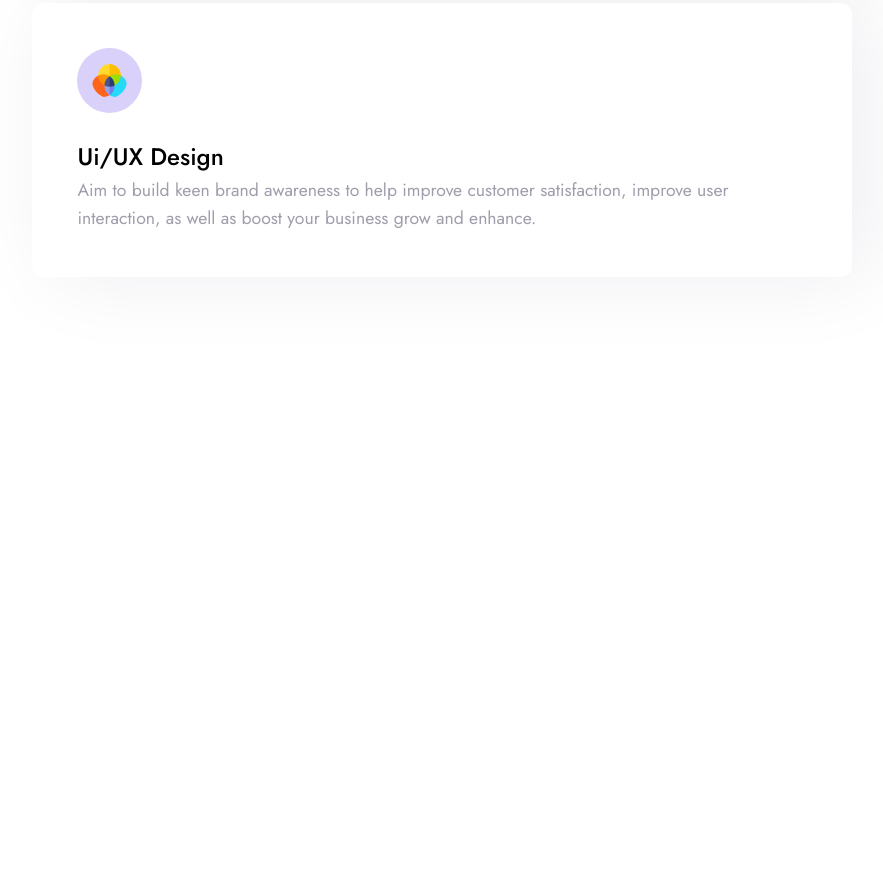
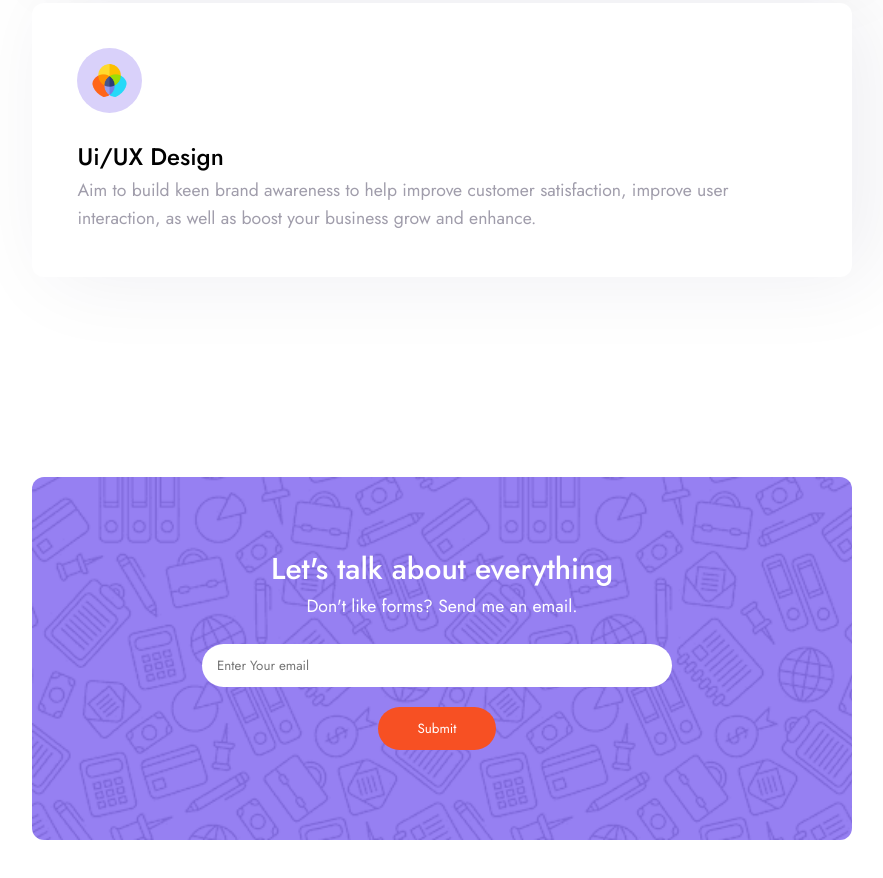
Before and after one commit to Sama-Liyanage/My-Portfolio, a plain HTML site: page index.html in a window 1280 px wide. Shown: the part 4391-5269 px from the top of the page, without its empty margins (198-1081 px from the left). Before the commit the page ends 4768 px from the top, so only its background shows below. Drawn offline with nearby package versions, Linux system fonts and the light colour scheme.

Commit message:
Complete Contact Section

```diff
--- a/assets/CSS/style.css
+++ b/assets/CSS/style.css
@@ -378,3 +378,51 @@ header.sticky{
     will-change: transform;
     transform: perspective(1000px) rotateX(4.80deg) rotateY(10.23deg) scale3d(1.05,1.05,1.05);
 }
+
+/*Contact*/
+.contact{
+    background: #8067f0eb;
+    width: 64%;
+    margin: 100px auto;
+    padding: 70px 150px;
+    display: flex;
+    align-items: center;
+    justify-content: center;
+    text-align: center;
+    border-radius: 12px;
+    background-image: url(../images/intro.png);
+    background-size: cover;
+}
+.center h3{
+    font-size: 30px;
+    font-weight: 500;
+    margin-bottom: 3px;
+    color: var(--bg-color);
+}
+.center p{
+    font-size: var(--p-font);
+    color: var(--bg-color);
+    line-height: 26px;
+    margin-bottom: 25px;
+}
+.contact .action form input[type="email"] {
+    max-width: 100%;
+    width: 470px;
+    padding: 12px 15px;
+    background: var(--bg-color);
+    color: var(--text-color);
+    border: none;
+    outline: none;
+    margin: 0 10px 20px 0;
+    border-radius: 30px;
+}
+.contact .action form input[type="submit"] {
+    padding: 12px 40px;
+    background: var(--main-color);
+    color: var(--bg-color);
+    border: none;
+    outline: none;
+    margin: 0 10px 20px 0;
+    border-radius: 30px;
+    cursor: pointer;
+}
--- a/index.html
+++ b/index.html
@@ -199,6 +199,24 @@
     </div>
 </section>
 
+<!--contact-->
+<!--------contact---->
+<section class="contact" id="contact">
+    <div class="container">
+        <div class="center">
+            <h3>Let's talk about everything</h3>
+            <p>Don't like forms? Send me an email.</p>
+        </div>
+
+        <div class="action">
+            <form>
+                <input type="email" name="email" placeholder="Enter Your email" required>
+                <input type="submit" name="submit" value="Submit">
+            </form>
+        </div>
+    </div>
+</section>
+
 <script src="assets/JS/script.js"></script>
 </body>
 </html>
```
Also changed, not shown: assets/images/intro.png (added).
